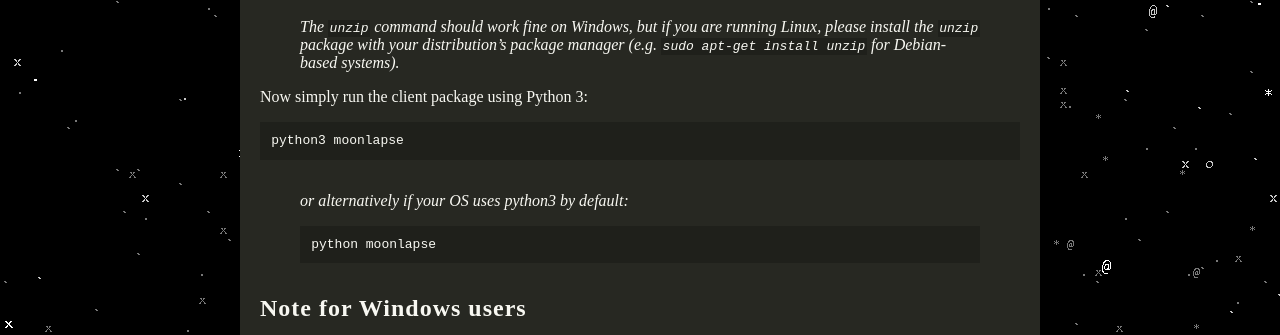
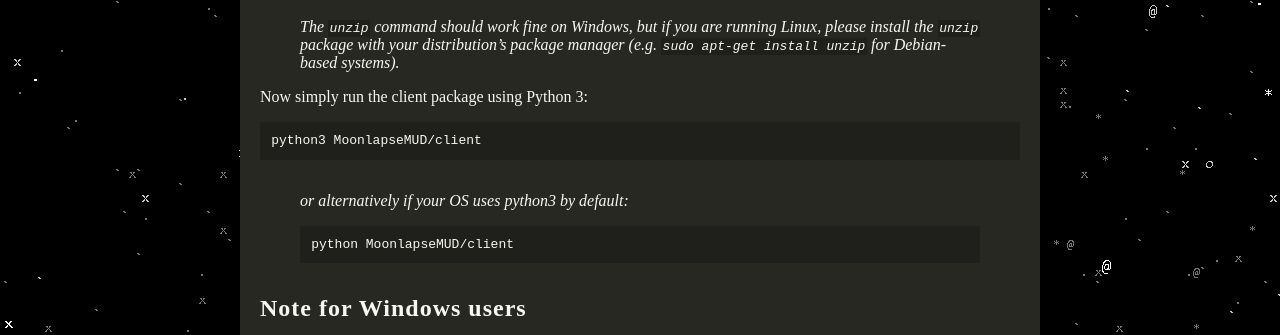
Before and after one commit to tristanbatchler/moonlapse.net, a Jekyll site: the page built from index.md, in a window 1280 px wide. Shown: the part 793-1128 px from the top of the page. Built offline with Jekyll 4.4.1, drawn with Linux system fonts in a browser that asks for light colours; some web fonts are replaced; a script that is not in the unit is left out.

Commit message:
Update Pages “home”

````diff
--- a/index.md
+++ b/index.md
@@ -25,13 +25,13 @@ unzip Client.zip
 Now simply run the client package using Python 3:
 
 ```shell
-python3 moonlapse
+python3 MoonlapseMUD/client
 ```
 
 > *or alternatively if your OS uses python3 by default:*
 >
 > ```shell
-> python moonlapse
+> python MoonlapseMUD/client
 > ```
 
 ## Note for Windows users
````
